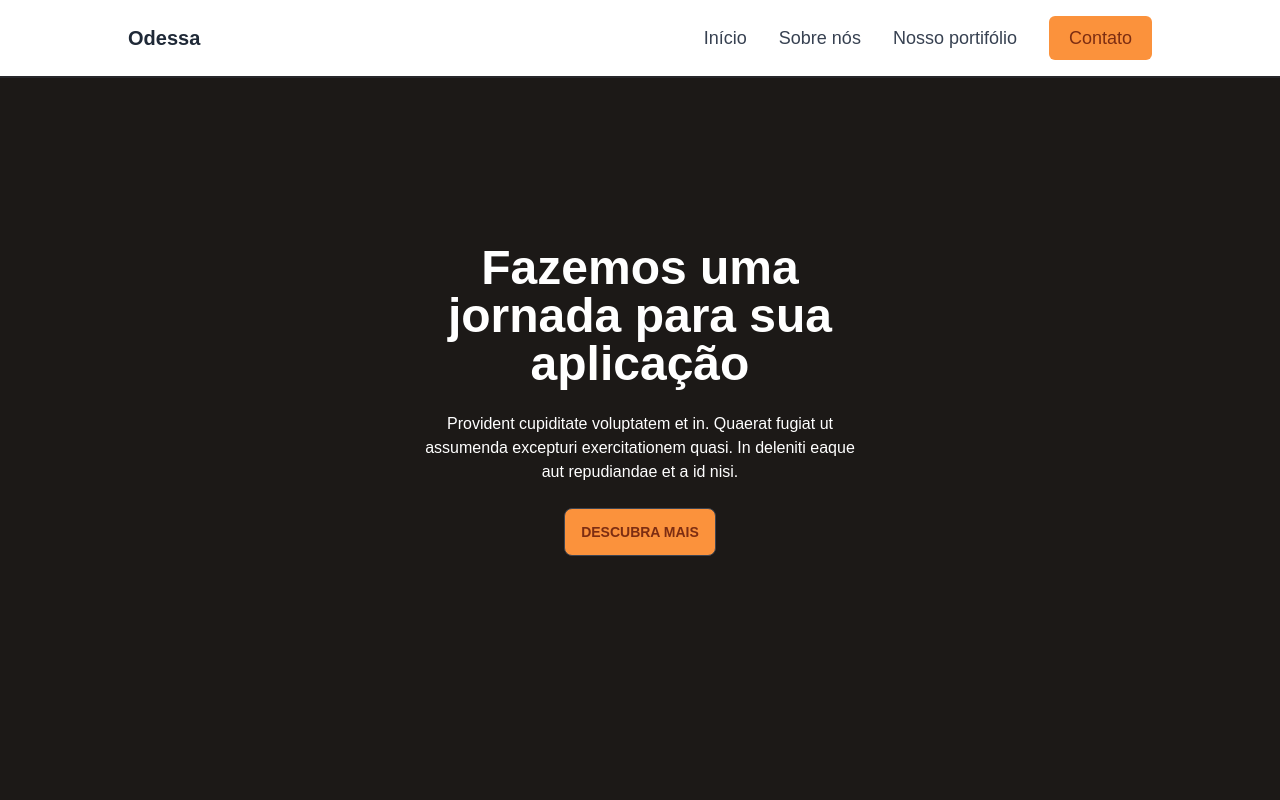
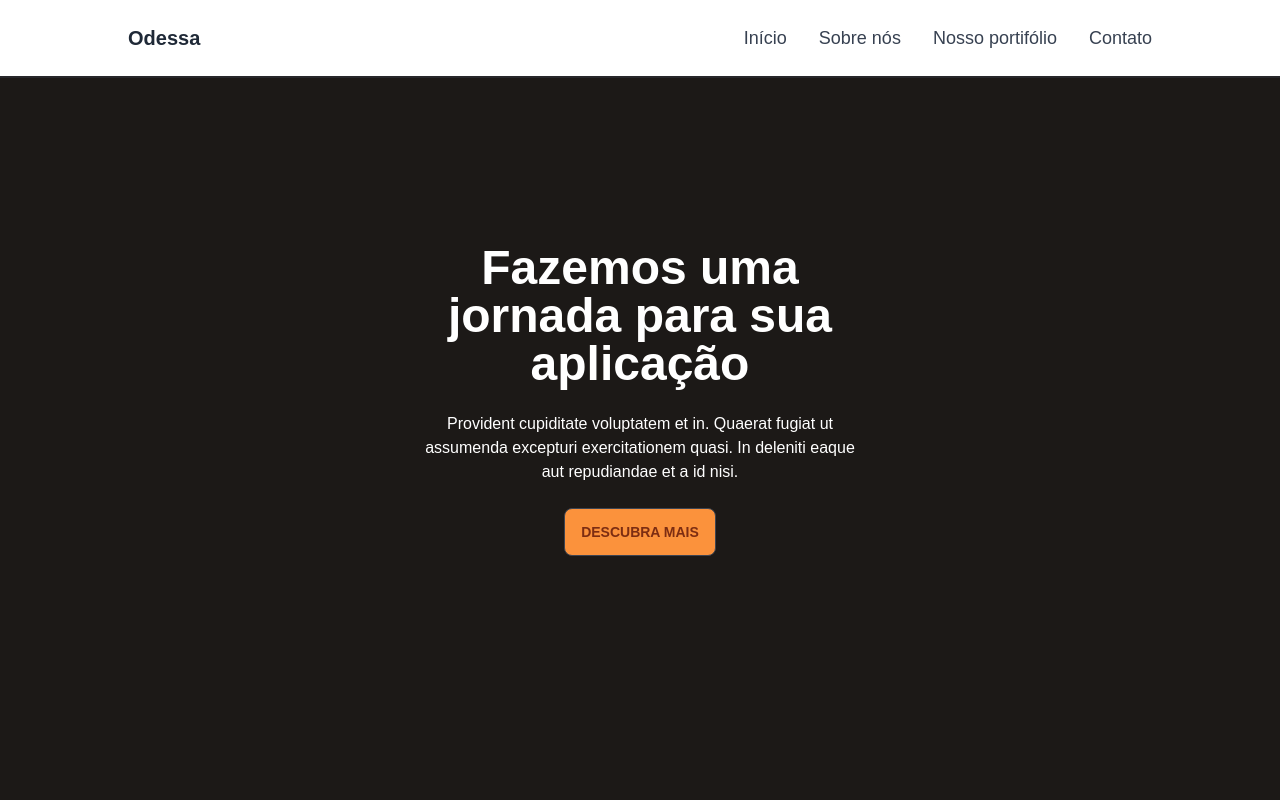
Before and after one commit to p-lacerda/apice-tech, a Next.js app: page / in a window 1280 px wide. Shown: the top 800 px of the page. Built offline with nearby package versions, Linux system fonts and the light colour scheme.

Commit message:
update contact navbar color

```diff
--- a/components/Navbar.jsx
+++ b/components/Navbar.jsx
@@ -81,7 +81,7 @@
             <li>
               <Link href="#contact">
                 <a
-                  className="px-5 py-3 rounded-md bg-orange-400 text-orange-900"
+                  className="block py-2 pr-4 pl-3 text-gray-700 border-b border-gray-100 hover:bg-gray-50 md:hover:bg-transparent md:border-0 md:hover:text-blue-700 md:p-0 dark:text-gray-400 md:dark:hover:text-white dark:hover:bg-gray-700 dark:hover:text-white md:dark:hover:bg-transparent dark:border-gray-700"
                 >
                   Contato
                 </a>
```
